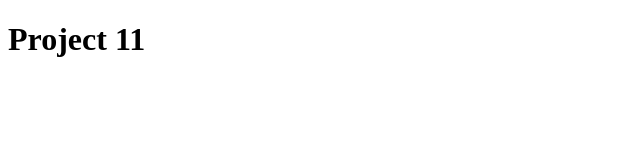
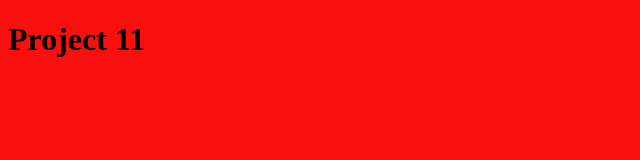
Before and after one commit to ahmed-issa-mohd/project-11-repository, a plain HTML site: page index.html in a window 1280 px wide. Shown: the whole page, without its empty margins (0-640 px from the left). Drawn offline with Linux system fonts and the light colour scheme.

Commit message:
first commit

```diff
--- a/index.html
+++ b/index.html
@@ -3,6 +3,7 @@
   <head>
     <meta charset="UTF-8" />
     <meta name="viewport" content="width=device-width, initial-scale=1.0" />
+    <link rel="stylesheet" href="style.css" />
     <title>Document</title>
   </head>
   <body>
--- a/style.css
+++ b/style.css
@@ -1,3 +1,3 @@
 body {
-    background: #000;
+    background: #fa0f0f;
 }
```
